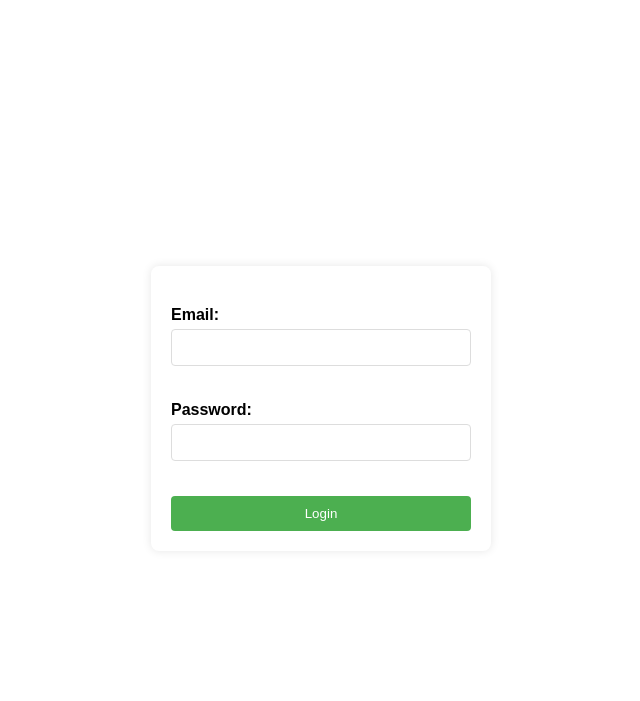
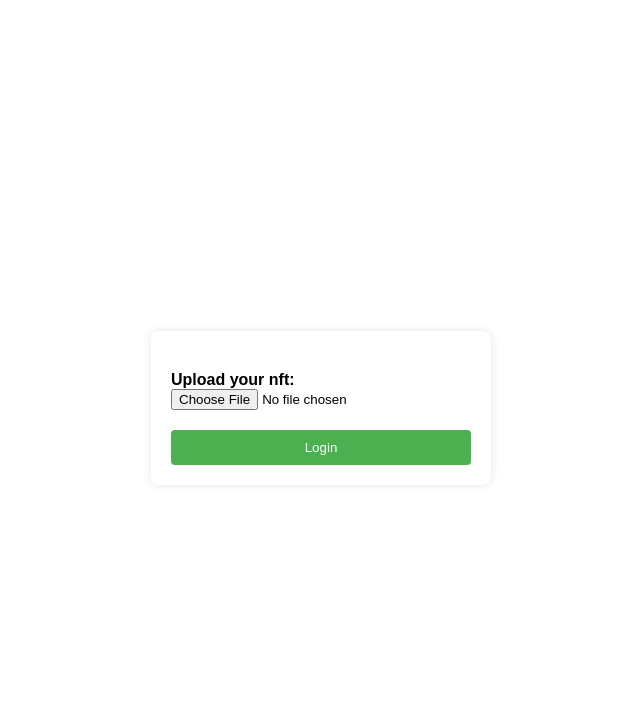
Before and after one commit to razvan-bara/Blockchain-NFT-LOGIN, a Flask app: page /login in a window 1280 px wide. Shown: the top 701 px of the page, without its empty margins (319-959 px from the left). Run offline with Flask 3, Linux system fonts and the light colour scheme.

Commit message:
login via saved nft

```diff
--- a/blockchain/nft.py
+++ b/blockchain/nft.py
@@ -85,3 +85,7 @@ def transferLatestNFT(reciever : User) -> int:
 
     provider.send_transaction(tx)
     return nfts[-1].nonce
+
+def check_nft_ownership(user : User) -> bool:
+    nfts = provider.get_nonfungible_tokens_of_account(Address.from_bech32(user.address))
+    return user.nft_nonce == nfts[0].nonce
--- a/routes/info.py
+++ b/routes/info.py
@@ -1,8 +1,10 @@
 from __main__ import app
 from flask import render_template
 from models.user import User
+from routes.authStorage import auth_storage
 
 @app.route('/info', methods=['GET'])
 def info():
+    user = auth_storage.auth_user
     users = User.query.all()
-    return render_template('info.html', users=users)
+    return render_template('info.html', users=users, auth_user=user)
--- a/routes/login.py
+++ b/routes/login.py
@@ -2,15 +2,26 @@ from __main__ import app
 from flask import render_template, request, redirect, url_for
 from models.user import User
 from models.db import db
+from blockchain.nft import check_nft_ownership
+from routes.authStorage import auth_storage
+import json
 
 @app.route('/login', methods=['POST'])
 def login():
-    data = request.form
-    user = User.query.filter_by(email=data.get('email')).first()
-    if user and user.password == data.get('password'):
+
+    data = request.files['nft']
+    nft_json = json.loads(data.stream.read())
+    owner_of_nft = nft_json['ownership']
+
+    user = User.query.filter_by(address=owner_of_nft).first()
+    if not user:
+        return render_template('login.html', message="User not registered on the platform")
+
+    if check_nft_ownership(user):
+        auth_storage.set_auth_user(user)
         return redirect(url_for('info'))
     else:
-        return render_template('login.html', message="Invalid email or password. Please try again.")
+        return render_template('login.html', message="Invalid NFT ownership")
 
 @app.route('/login', methods=['GET'])
 def login_view():
--- a/templates/info.html
+++ b/templates/info.html
@@ -27,6 +27,9 @@
     </style>
 </head>
 <body>
+    {% if auth_user %}
+        <h3>Provided nft is valid! <br>Hello {{auth_user.name}}! Your mail is {{auth_user.email}}</h3>
+    {% endif %}
     <table>
         <tr>
             <th>Username</th>
--- a/templates/login.html
+++ b/templates/login.html
@@ -58,11 +58,9 @@
 	{% if message %}
         <div class="error-message">{{ message }}</div>
     {% endif %}
-    <form action="/login" method="post">
-        <label for="email">Email:</label>
-        <input type="email" id="email" name="email" required>
-        <label for="password">Password:</label>
-        <input type="password" id="password" name="password" required>
+    <form action="/login" method="post" enctype="multipart/form-data">
+        <label for="nft">Upload your nft:</label>
+        <input type="file" id="nft" name="nft" required>
         <input type="submit" value="Login">
     </form>
 </body>
```
Also changed, not shown: routes/authStorage.py (added, +16 -0 lines).
